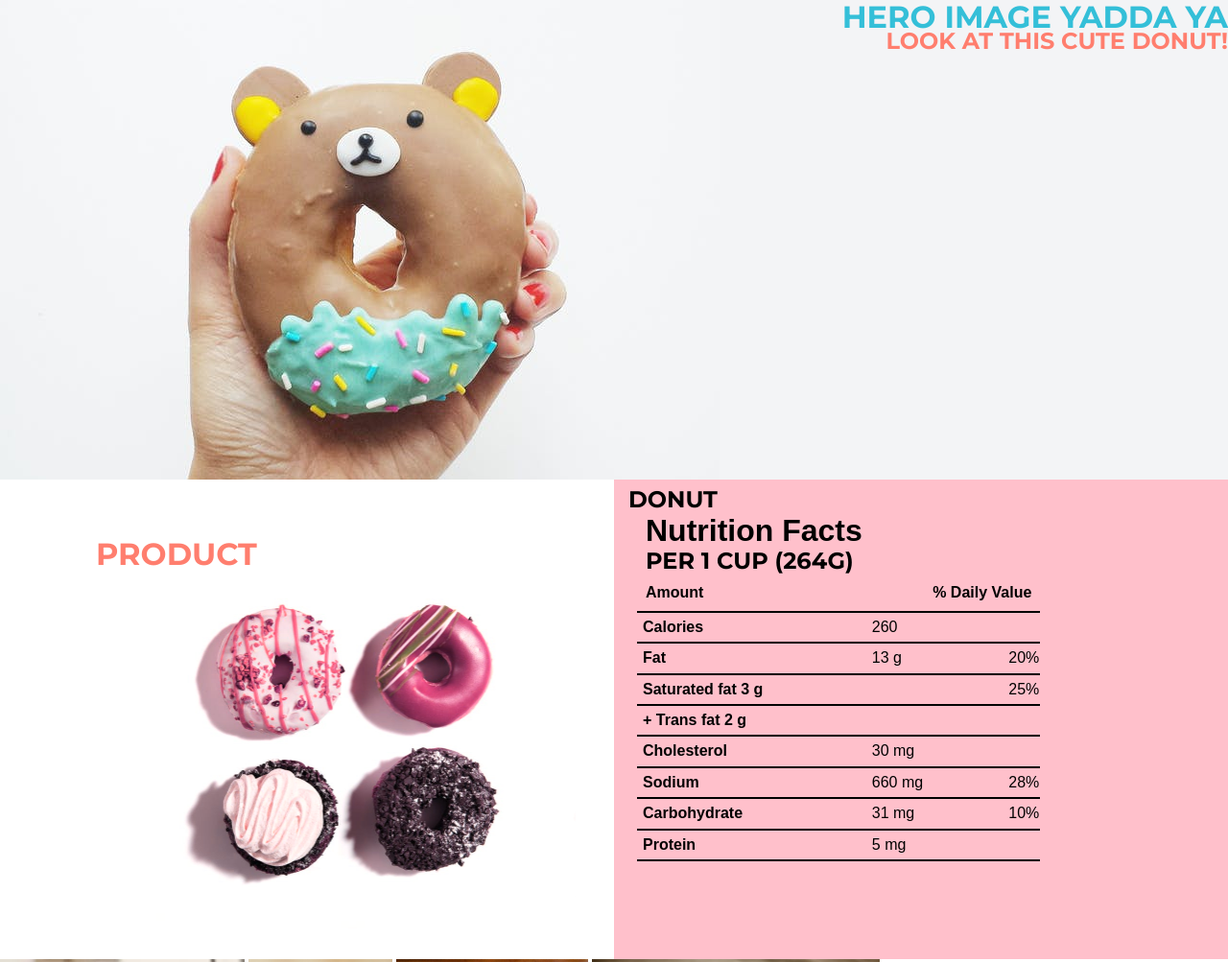
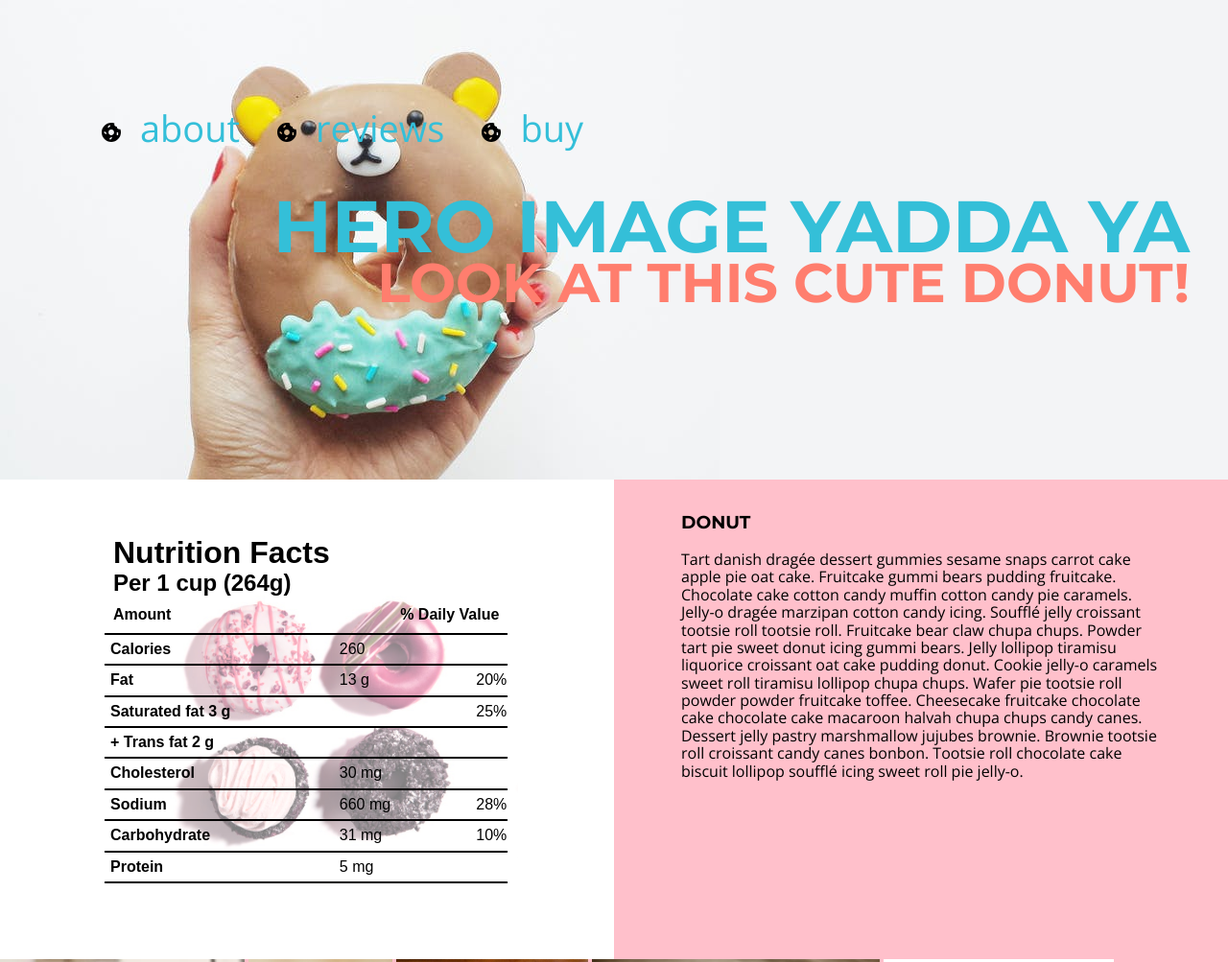
Before and after one commit to amychurchwell/product, a plain HTML site: page index.html in a window 1280 px wide. Shown: the top 1003 px of the page at 96% size. Drawn offline with nearby package versions, Linux system fonts and the light colour scheme.

Commit message:
add nav and block-inline

```diff
--- a/css/styles.css
+++ b/css/styles.css
@@ -4,16 +4,14 @@ REQUIREMENTS
 x border-box
 x float
 display: block
-display: inline
-centered content
+x display: inline
+x centered content
 x pseudo-element
-pseudo-class
-clear-fix
+x pseudo-class
+x clear-fix
 positional selector
 selector combinator
 
-font-family: 'Montserrat', sans-serif;
-font-family: 'Open Sans', sans-serif;
 */
 
 *, *::before, *::after{
@@ -24,13 +22,23 @@ h1{
   margin: 0;
 }
 
+p{
+  font-family: 'Open Sans', sans-serif;
+}
+
+/*HEADER*/
+
 .header{
   width: 100%;
   height: 500px;
+  padding: 40px;
   background-image: url(../img/bear.jpeg);
   background-repeat: no-repeat;
   background-color: #f3f4f6;
   text-align: right;
+  font-size: 38px;
+  line-height: 1.2;
+
 }
 
 .header h1{
@@ -38,6 +46,7 @@ h1{
   font-weight: bold;
   text-transform: uppercase;
   color: #34bfd8;
+  clear: both;
 }
 
 .header h2{
@@ -47,6 +56,23 @@ h1{
   color: #ff7e6e;
 }
 
+.nav{
+  font-family: 'Open Sans', sans-serif;
+  margin-left: 20px;
+}
+
+li{
+  float: left;
+  list-style-image: url(../img/bullet.svg);
+  padding-left: 13px;
+  margin: 33px;
+  text-transform: lowercase;
+  color: #34bfd9;
+}
+
+
+/*ABOUT*/
+
 .about{
   width: 50%;
   height: 500px;
@@ -54,25 +80,17 @@ h1{
   padding: 100px;
   overflow: hidden;
   position: relative;
+
 }
 
 .about img{
-  width: 500px;
+  width: 100%;
   height: auto;
   filter: hue-rotate(310deg);
+  opacity: 0.5;
 }
 
-
-.about h1{
-  position: absolute;
-  font-family: 'Montserrat', sans-serif;
-  font-weight: bold;
-  text-transform: uppercase;
-  color: #ff7e6e;
-  top: 60px;
-}
-
-
+/*INFO*/
 
 .info{
   float: right;
@@ -82,16 +100,24 @@ h1{
   background-color: pink;
 }
 
-.info h2{
+.info .content{
+  width: 500px;
+  margin: auto;
+}
+
+.info h3{
   font-family: 'Montserrat', sans-serif;
   font-weight: bold;
   text-transform: uppercase;
 }
 
+/*GALLERY*/
+
 .gallery{
   width: 100%;
   height: 200px;
   overflow: hidden;
+  background-color: pink;
 }
 
 .gallery img{
@@ -99,8 +125,14 @@ h1{
   height: 200px;
 }
 
+.gallery img:hover{
+  filter: hue-rotate(310deg);
+}
+
 /*NUTRITION TABLE*/
 table{
+  position: absolute;
+  top: 50px;
   margin: 9px;
   font-family: sans-serif;
   border-collapse: collapse;
--- a/index.html
+++ b/index.html
@@ -15,16 +15,18 @@ A gallery of smaller images (e.g. similar products...) -->
   </head>
   <body>
     <div class="header">
+      <div class="nav">
+        <ul>
+          <li>About</li>
+          <li>Reviews</li>
+          <li>Buy</li>
+        </ul>
+      </div>
       <h1>hero image yadda ya</h1>
       <h2>look at this cute donut!</h2>
     </div>
     <div class="about">
       <img src="img/donuts.jpeg" alt="A photo of four donuts.">
-      <h1>product</h1>
-    </div>
-    <div class="info">
-      <h2>DONUT</h2>
-
       <table>
         <thead>
           <tr>
@@ -82,6 +84,12 @@ A gallery of smaller images (e.g. similar products...) -->
         </tbody>
       </table>
     </div>
+    <div class="info">
+      <div class="content">
+        <h3>DONUT</h3>
+        <p>Tart danish dragée dessert gummies sesame snaps carrot cake apple pie oat cake. Fruitcake gummi bears pudding fruitcake. Chocolate cake cotton candy muffin cotton candy pie caramels. Jelly-o dragée marzipan cotton candy icing. Soufflé jelly croissant tootsie roll tootsie roll. Fruitcake bear claw chupa chups. Powder tart pie sweet donut icing gummi bears. Jelly lollipop tiramisu liquorice croissant oat cake pudding donut. Cookie jelly-o caramels sweet roll tiramisu lollipop chupa chups. Wafer pie tootsie roll powder powder fruitcake toffee. Cheesecake fruitcake chocolate cake chocolate cake macaroon halvah chupa chups candy canes. Dessert jelly pastry marshmallow jujubes brownie. Brownie tootsie roll croissant candy canes bonbon. Tootsie roll chocolate cake biscuit lollipop soufflé icing sweet roll pie jelly-o.</p>
+      </div>
+    </div>
     <div class="gallery">
       <img src="img/cutedessert.png" alt="A cute dessert.">
       <img src="img/cutedessert2.jpg" alt="A cute dessert.">
```
Also changed, not shown: img/bullet.svg (added).
